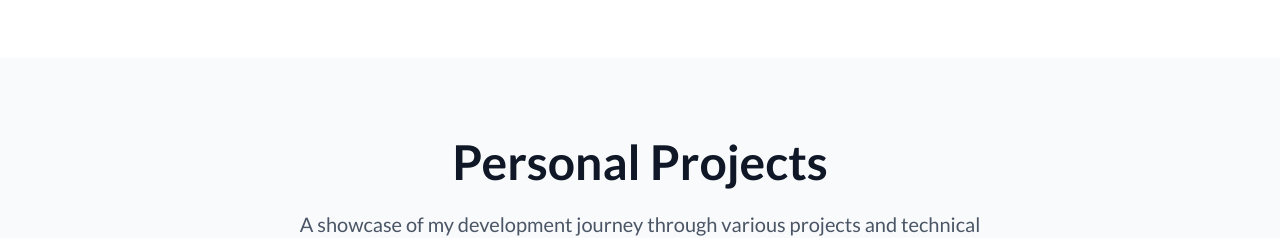
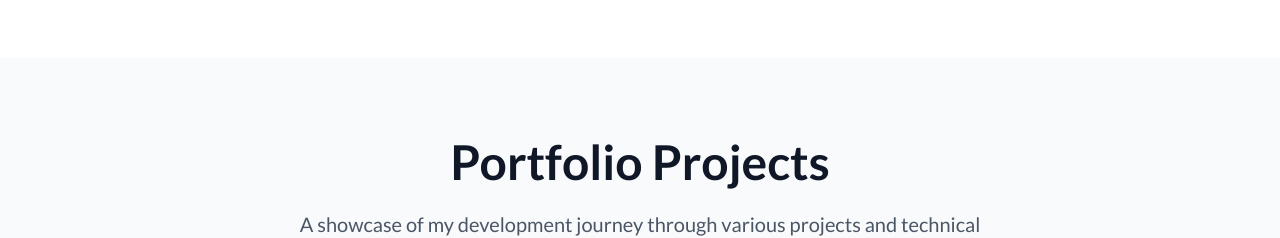
Before and after one commit to mdshehabsk/portfolio2.0, a Next.js app: page / in a window 1280 px wide. Shown: the part 4180-4418 px from the top of the page. Built offline with nearby package versions, Linux system fonts and the light colour scheme.

Commit message:
change projects section

```diff
--- a/src/app/components/Projects.tsx
+++ b/src/app/components/Projects.tsx
@@ -434,7 +434,7 @@ const ProjectsSection = () => {
           className="text-center mb-16"
         >
           <h2 className="text-4xl md:text-5xl font-bold mb-6 text-gray-900 dark:text-white">
-            Personal Projects
+            Portfolio Projects
           </h2>
           <p className="text-xl max-w-3xl mx-auto text-gray-600 dark:text-gray-400">
             A showcase of my development journey through various projects and technical challenges
```
